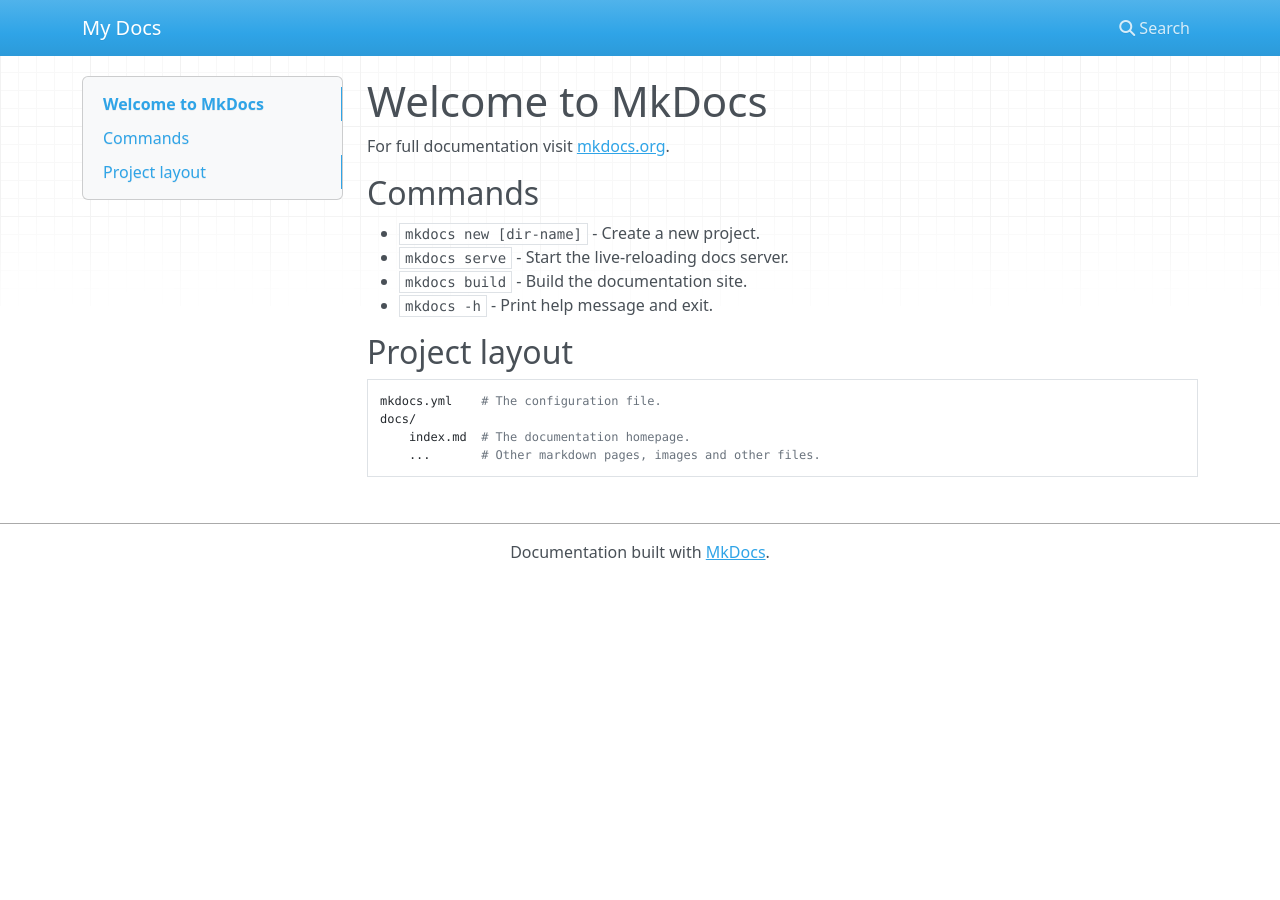
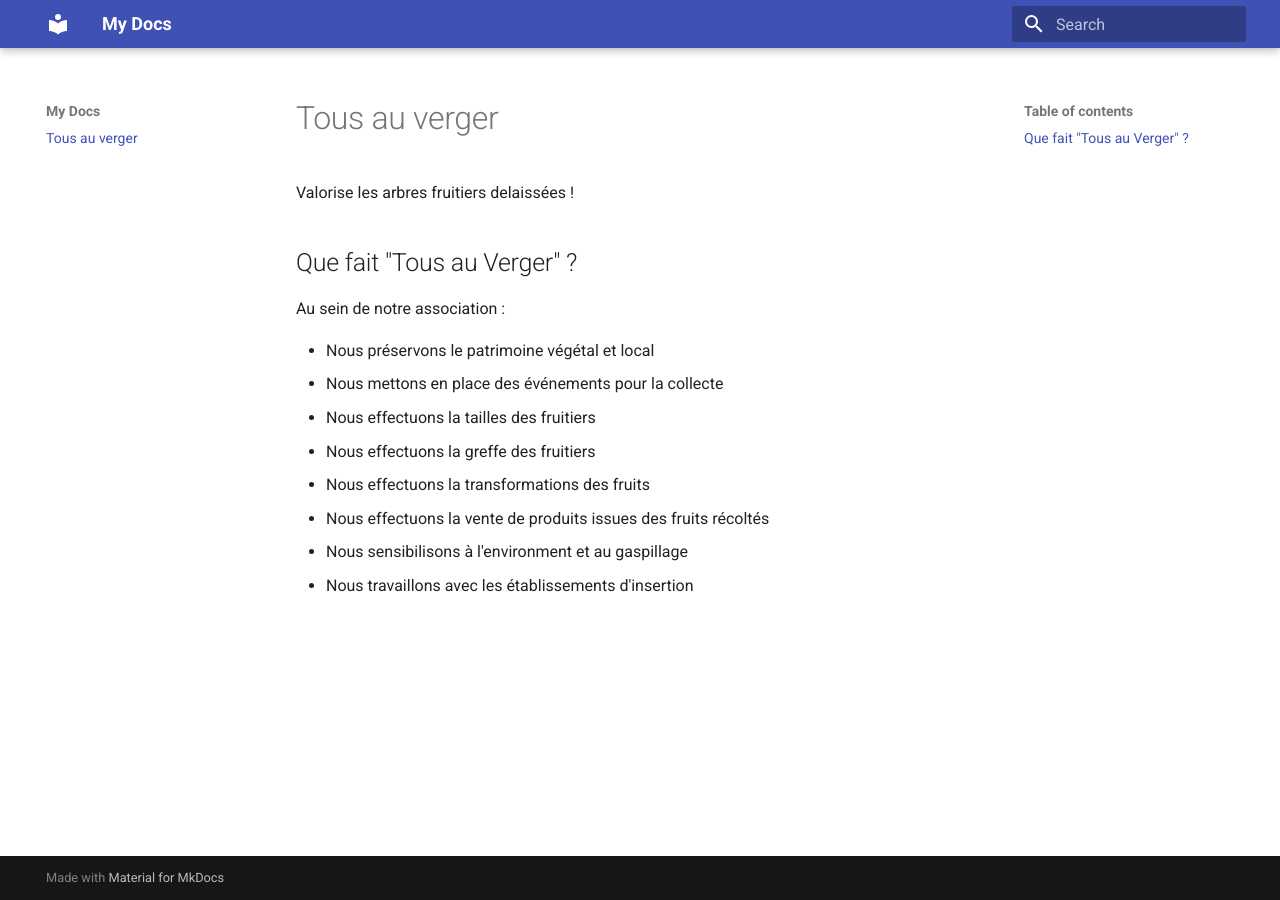
Before and after one commit to TousAuVerger/Tous-Au-Verger, an MkDocs documentation site: the page built from docs/index.md, in a window 1280 px wide. Built offline with MkDocs 1.6.1 and Material for MkDocs 9.7.7, drawn with Linux system fonts in a browser that asks for light colours; nearby versions of some CDN libraries.

Commit message:
update theme

```diff
--- a/docs/index.md
+++ b/docs/index.md
@@ -1,17 +1,16 @@
-# Welcome to MkDocs
+# Tous au verger
 
-For full documentation visit [mkdocs.org](https://www.mkdocs.org).
+Valorise les arbres fruitiers delaissées !
 
-## Commands
+## Que fait "Tous au Verger" ?
 
-* `mkdocs new [dir-name]` - Create a new project.
-* `mkdocs serve` - Start the live-reloading docs server.
-* `mkdocs build` - Build the documentation site.
-* `mkdocs -h` - Print help message and exit.
+Au sein de notre association :
 
-## Project layout
-
-    mkdocs.yml    # The configuration file.
-    docs/
-        index.md  # The documentation homepage.
-        ...       # Other markdown pages, images and other files.
+- Nous préservons le patrimoine végétal et local
+- Nous mettons en place des événements pour la collecte
+- Nous effectuons la tailles des fruitiers
+- Nous effectuons la greffe des fruitiers
+- Nous effectuons la transformations des fruits
+- Nous effectuons la vente de produits issues des fruits récoltés
+- Nous sensibilisons à l'environment et au gaspillage
+- Nous travaillons avec les établissements d'insertion
--- a/mkdocs.yml
+++ b/mkdocs.yml
@@ -1 +1,3 @@
 site_name: My Docs
+theme:
+  name: material
```
